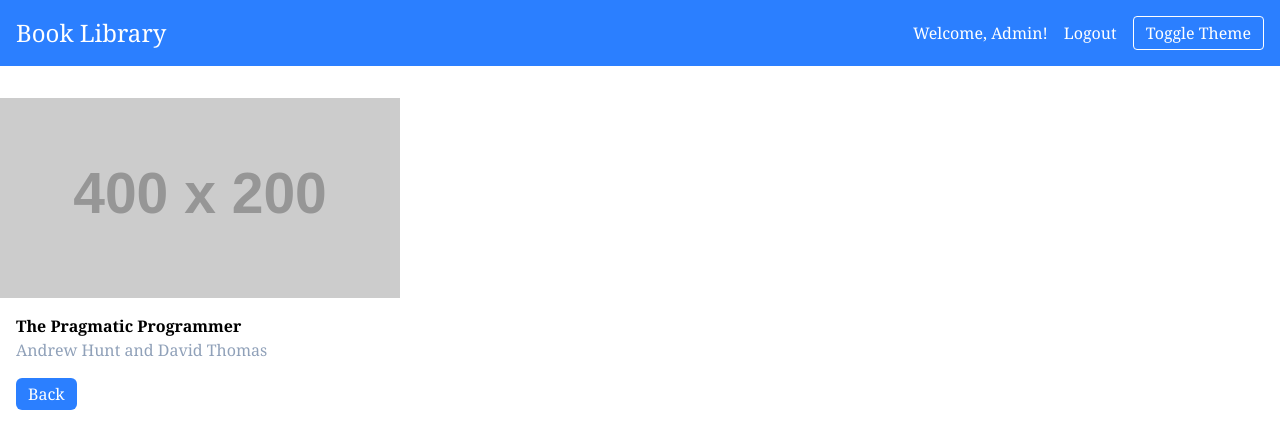
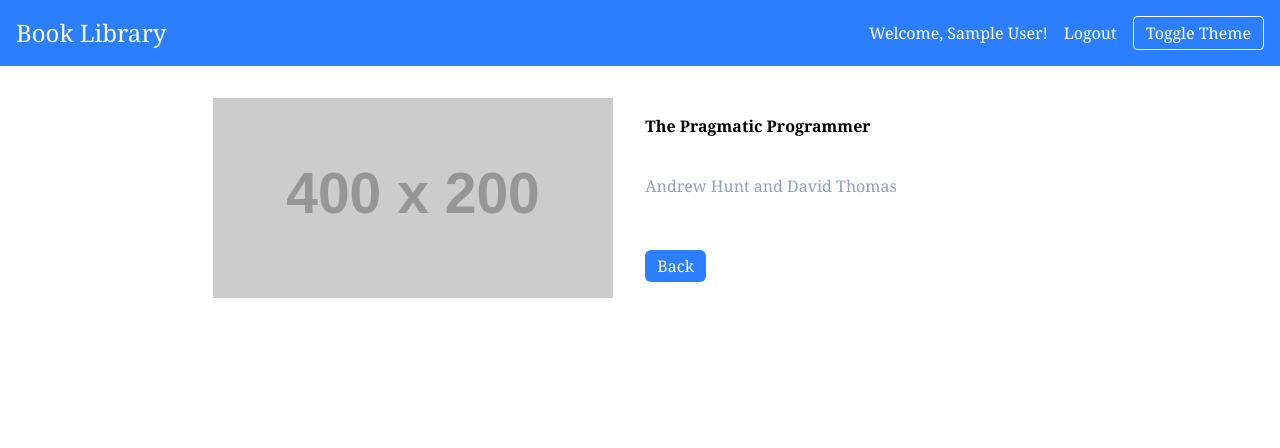
Before and after one commit to udibagas/reactjs-conditional-rendering, a React (Vite) app: page /books/1 in a window 1280 px wide. Shown: the top 448 px of the page. Built offline with nearby package versions, Linux system fonts and the light colour scheme; sample sign-in values are in the browser's storage.

Commit message:
rapikan ui

```diff
--- a/src/App.tsx
+++ b/src/App.tsx
@@ -5,6 +5,7 @@
 import MainLayout from "./layout/MainLayout";
 import Book from "./pages/Book";
 import ProtectedRoute from "./components/ProtectedRoute";
+import NotFound from "./pages/NotFound";
 export default function App() {
 
   return (
@@ -17,7 +18,7 @@
 
         <Route path="/login" element={<LoginForm />} />
         <Route path="/register" element={<Register />} />
-        <Route path="*" element={<h1>Not Found</h1>} />
+        <Route path="*" element={<NotFound />} />
       </Routes>
     </BrowserRouter>
   )
--- a/src/components/Header.tsx
+++ b/src/components/Header.tsx
@@ -1,7 +1,8 @@
-import { useNavigate } from "react-router"
+import { Link, useNavigate } from "react-router"
 
 export default function Header() {
   const navigate = useNavigate()
+  const user = JSON.parse(localStorage.getItem('user') ?? '{}')
 
   function logout(e: React.MouseEvent<HTMLAnchorElement, MouseEvent>) {
     e.preventDefault()
@@ -12,11 +13,11 @@
   return (
     <header className="bg-blue-500 text-white p-4 flex justify-between items-center">
       <div className="text-2xl">
-        Book Library
+        <Link to="/">Book Library</Link>
       </div>
 
       <div className="flex gap-4 justify-center items-center">
-        <div>Welcome, Admin!</div>
+        <div>Welcome, {user.name}!</div>
         <a href="#" onClick={logout}>Logout</a>
         <button className="border border-white rounded py-1 px-3 cursor-pointer" onClick={() => {
           document.body.classList.toggle('dark')
--- a/src/pages/Book.tsx
+++ b/src/pages/Book.tsx
@@ -11,7 +11,7 @@
   const book: BookType = books.find(book => book.id === parseInt(id as string))!
 
   return (
-    <div className="container mx-auto my-8">
+    <div className="w-2/3 flex gap-4 m-auto my-8 dark:text-white">
       <img src={book.imageUrl} alt="" />
       <div className="p-4 flex flex-col justify-between items-baseline">
         <h3 className="font-bold dark:text-white">{book.title}</h3>
--- /dev/null
+++ b/src/pages/NotFound.tsx
@@ -0,0 +1,8 @@
+export default function NotFound() {
+  return (
+    <div className="flex justify-center items-center h-screen flex-col gap-3">
+      <h1 className="text-[100px]">404</h1>
+      <div className="text-xl">The page you are trying to access can not be found</div>
+    </div>
+  )
+}
```
